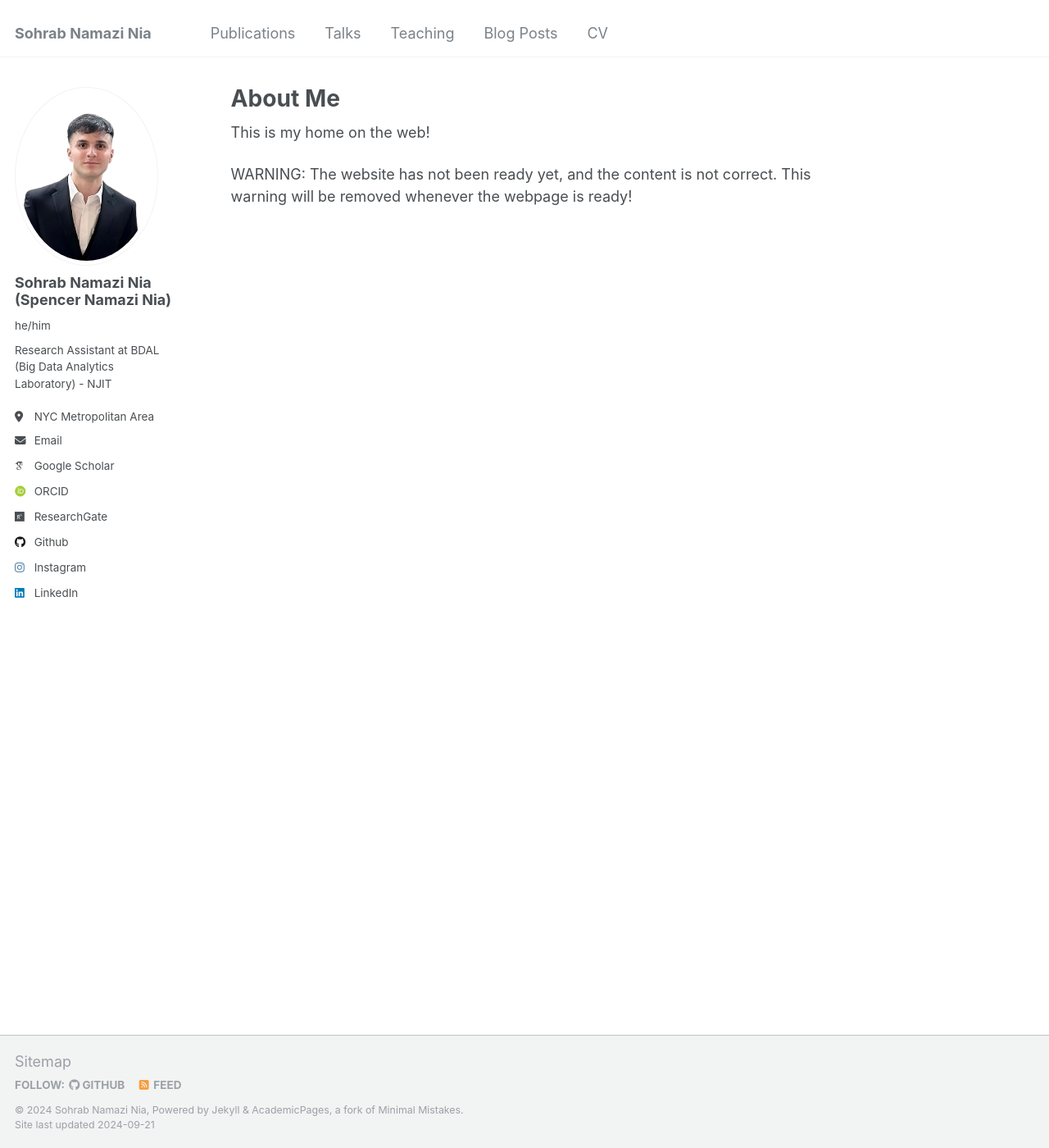
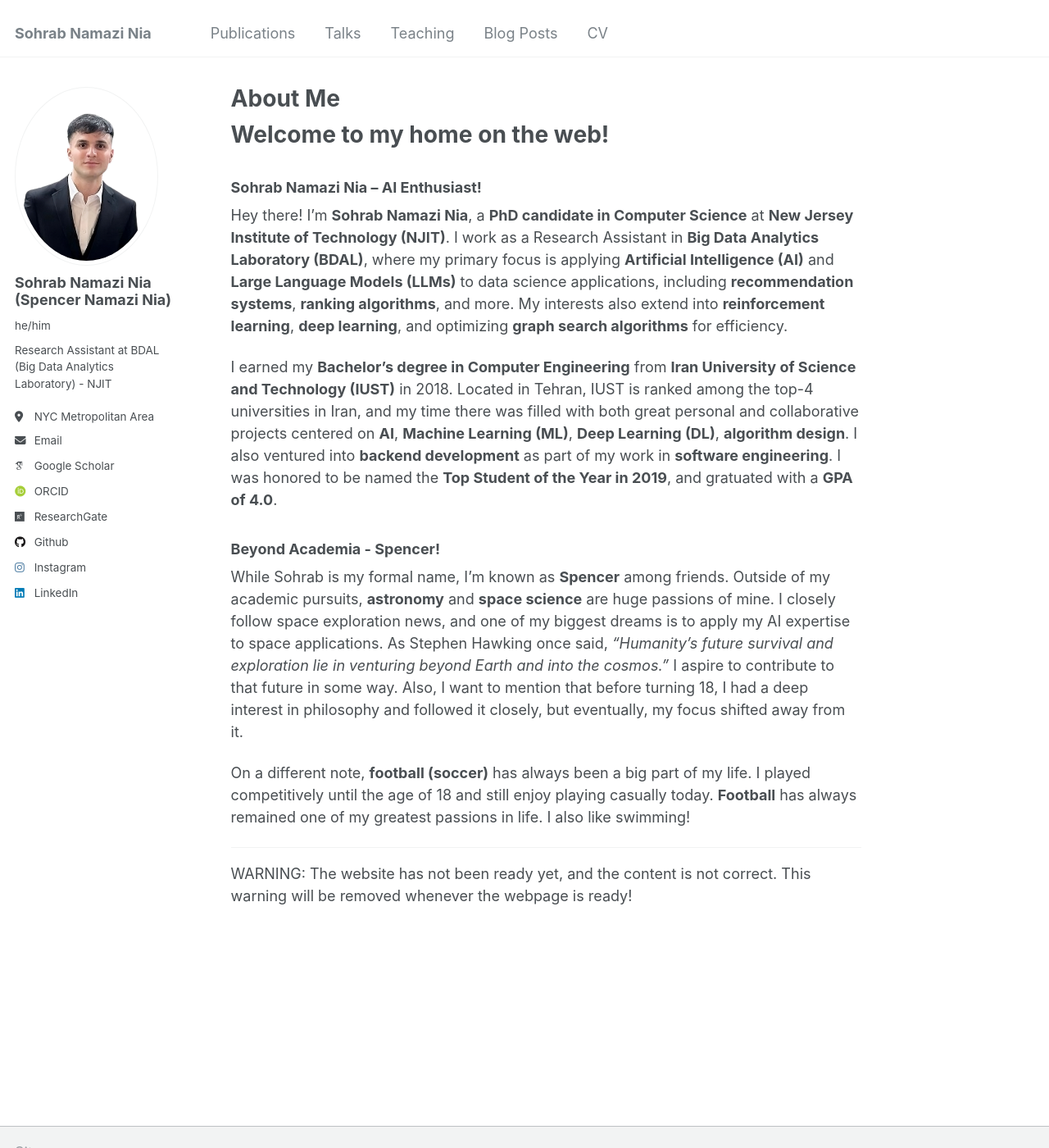
Before and after one commit to sohrabnamazinia/sohrabnamazinia.github.io, a Jekyll site: the page built from _pages/about.md, in a window 1280 px wide and 1400 px high. Shown: the whole window at 82% size. Built offline with Jekyll 4.4.1, drawn with Linux system fonts in a browser that asks for light colours; some web fonts are replaced.

Commit message:
update about.md

```diff
--- a/_pages/about.md
+++ b/_pages/about.md
@@ -7,6 +7,23 @@ redirect_from:
   - /about.html
 ---
 
-This is my home on the web!
+
+# Welcome to my home on the web!
+
+### Sohrab Namazi Nia – AI Enthusiast!
+
+Hey there! I'm **Sohrab Namazi Nia**, a **PhD candidate in Computer Science** at **New Jersey Institute of Technology (NJIT)**. I work as a Research Assistant in **Big Data Analytics Laboratory (BDAL)**, where my primary focus is applying **Artificial Intelligence (AI)** and **Large Language Models (LLMs)** to data science applications, including **recommendation systems**, **ranking algorithms**, and more. My interests also extend into **reinforcement learning**, **deep learning**, and optimizing **graph search algorithms** for efficiency.
+
+I earned my **Bachelor's degree in Computer Engineering** from **Iran University of Science and Technology (IUST)** in 2018. Located in Tehran, IUST is ranked among the top-4 universities in Iran, and my time there was filled with both great personal and collaborative projects centered on **AI**, **Machine Learning (ML)**, **Deep Learning (DL)**, **algorithm design**. I also ventured into **backend development** as part of my work in **software engineering**. I was honored to be named the **Top Student of the Year in 2019**, and gratuated with a **GPA of 4.0**.
+
+### Beyond Academia - Spencer!
+
+While Sohrab is my formal name, I'm known as **Spencer** among friends. Outside of my academic pursuits, **astronomy** and **space science** are huge passions of mine. I closely follow space exploration news, and one of my biggest dreams is to apply my AI expertise to space applications. As Stephen Hawking once said, *"Humanity's future survival and exploration lie in venturing beyond Earth and into the cosmos."* I aspire to contribute to that future in some way. Also, I want to mention that before turning 18, I had a deep interest in philosophy and followed it closely, but eventually, my focus shifted away from it.
+
+On a different note, **football (soccer)** has always been a big part of my life. I played competitively until the age of 18 and still enjoy playing casually today. **Football** has always remained one of my greatest passions in life. I also like swimming!
+
+---
+
+
 
 WARNING: The website has not been ready yet, and the content is not correct. This warning will be removed whenever the webpage is ready!
```
